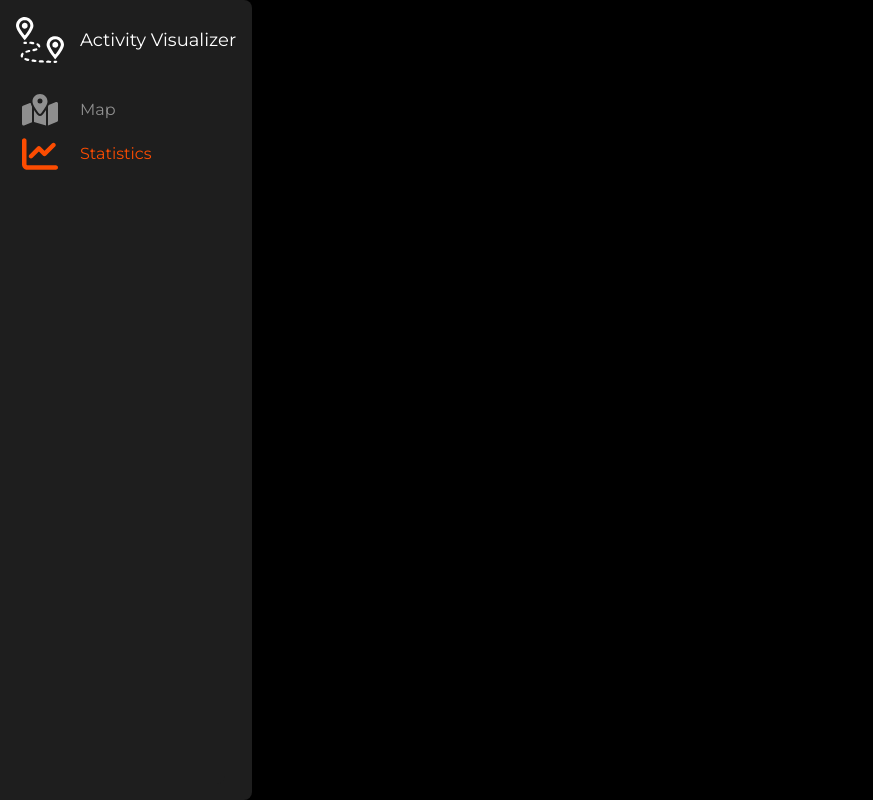
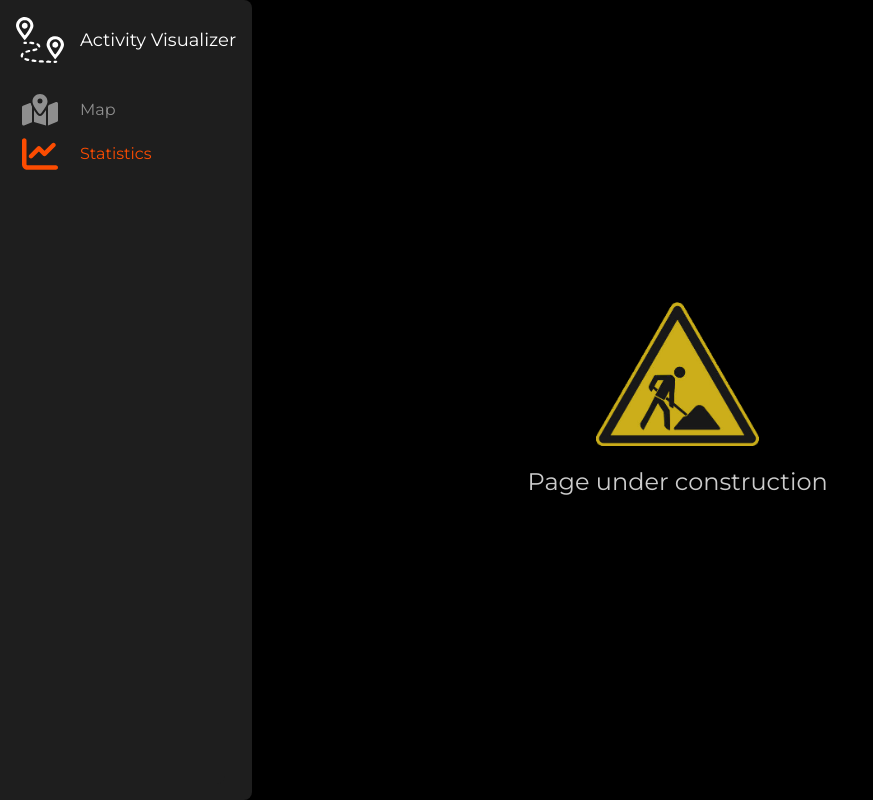
Before and after one commit to Inco18/activity-visualizer, a Next.js app: page /app/stats in a window 1280 px wide. Shown: the whole page, without its empty margins (0-873 px from the left). Built offline with nearby package versions, Linux system fonts and the light colour scheme; no server answers.

Commit message:
Show 'page in construction' on stats page

```diff
--- a/app/app/page.tsx
+++ b/app/app/page.tsx
@@ -7,7 +7,7 @@ import MapMain from "@/components/app/map/MapMain";
 import { authOptions } from "@/utils/authOptions";
 
 export const metadata: Metadata = {
-  title: "Activity Visualizer - map",
+  title: "Activity Visualizer - Map",
   description: "All your activities on a map",
 };
 
--- a/app/app/stats/page.tsx
+++ b/app/app/stats/page.tsx
@@ -1,7 +1,25 @@
+import { Metadata } from "next";
+import Image from "next/image";
 import React from "react";
 
+export const metadata: Metadata = {
+  title: "Activity Visualizer - Stats",
+  description: "Stats for all your activities",
+};
+
 const Stats = () => {
-  return <div>Stats</div>;
+  return (
+    <div className="flex flex-col items-center justify-center w-full gap-5">
+      <Image
+        src={"/under_construction.png"}
+        width={395}
+        height={349}
+        alt=""
+        className="h-36 w-auto"
+      />
+      <h1 className="text-2xl">Page under construction</h1>
+    </div>
+  );
 };
 
 export default Stats;
```
Also changed, not shown: public/under_construction.png (added).
